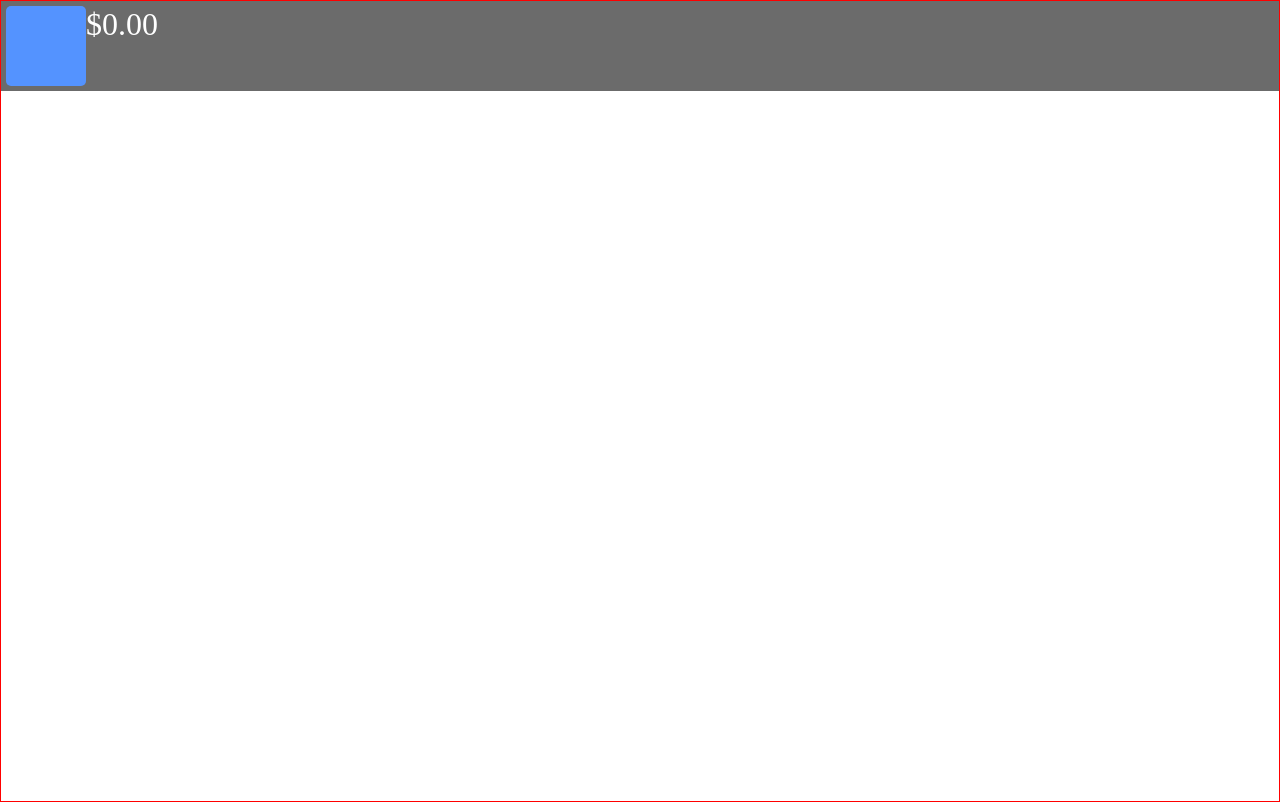
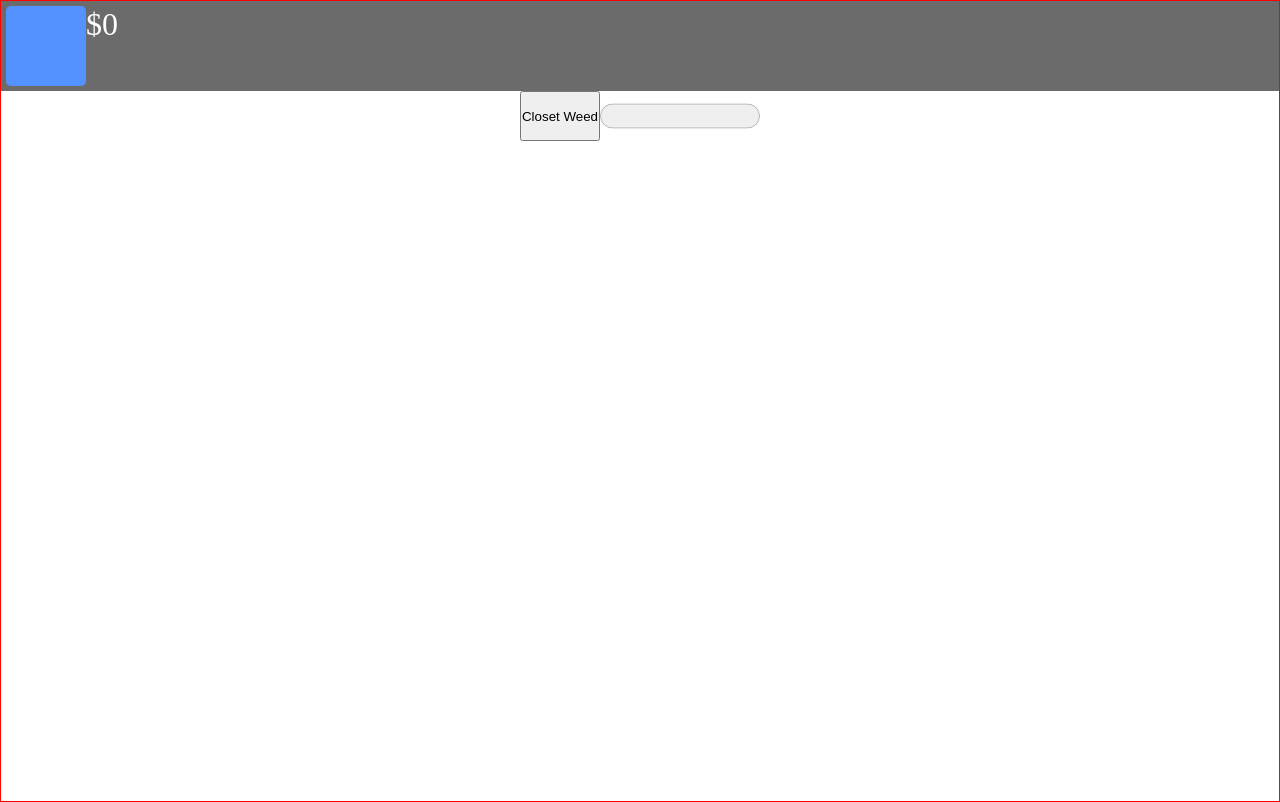
Before and after one commit to Rllopez0410/Project-Moria, a Svelte app: page / in a window 1280 px wide. Built offline with nearby package versions, Linux system fonts and the light colour scheme.

Commit message:
worked on the logic for the first job to be able to increment the earning on click with a progress bar that'll indicate how far along into the job you are and when it's completed

```diff
--- a/src/App.svelte
+++ b/src/App.svelte
@@ -1,12 +1,27 @@
 <script>
-  let money = 0.00;
+  import { closetWeed } from "./stores";
+  import Closet from "./lib/closet.svelte";
+
+  let num = 0;
+
+  closetWeed.subscribe((value) => {
+    num = value;
+  })
+
+  $: money = num.toLocaleString();
 </script>
+
 <div class="container">
   <header>
     <div class="profile-pic"></div>
-    <div class="earnings">$0.00</div>
+    <div class="earnings">${money}</div>
   </header>
+
+  <div class="jobs">
+    <Closet />
+  </div>
 </div>
+
 <style>
   .container {
     display: flex;
@@ -18,6 +33,7 @@
     display: flex;
     padding: 5px;
     background-color: rgba(0, 0, 0, 0.58);
+    z-index: 1;
   }
   .profile-pic {
     background-color: rgb(84, 147, 255);
--- /dev/null
+++ b/src/lib/closet.svelte
@@ -0,0 +1,50 @@
+<script>
+    import { closetWeed } from "../stores";
+    import { tweened } from "svelte/motion";
+    import { cubicIn } from "svelte/easing";
+
+    let grow_rate = 5000;
+    let click = false;
+
+    let progress = tweened(0);
+
+    function increment() {
+        if (!click) {
+            setTimeout(() => {
+                closetWeed.update((n) => n + 100);
+                click = true
+            }, grow_rate);
+            progress = tweened(0, {
+                duration: grow_rate,
+                easing: cubicIn
+            });
+            progress.set(1);
+        }
+
+        setTimeout(() => {
+            progress = tweened(0, {
+                duration: 1
+            });
+            progress.set(0);
+            click = false;
+        },grow_rate + 1)
+
+    }
+</script>
+<div class="closet-weed">
+    <button on:click={increment}>Closet Weed</button>
+
+    <progress value={$progress}></progress>
+</div>
+
+<style>
+    .closet-weed {
+        display: flex;
+        justify-content: center;
+    }
+
+    progress {
+        height: 50px;
+        color: rgb(0, 189, 0);
+    }
+</style>
--- a/src/stores.js
+++ b/src/stores.js
@@ -1,3 +1,3 @@
 import { writable } from "svelte/store";
 
-export const click = writable(0);
+export const closetWeed = writable(0);
```
